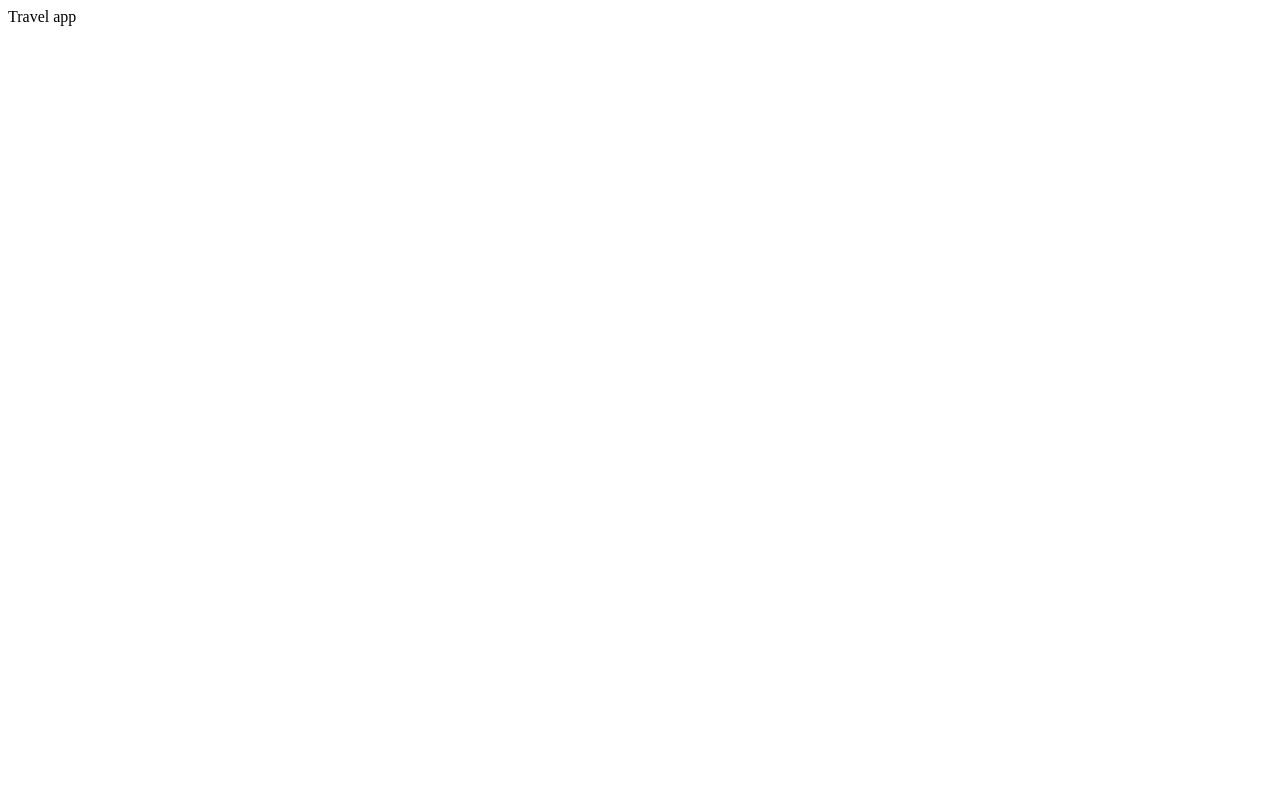
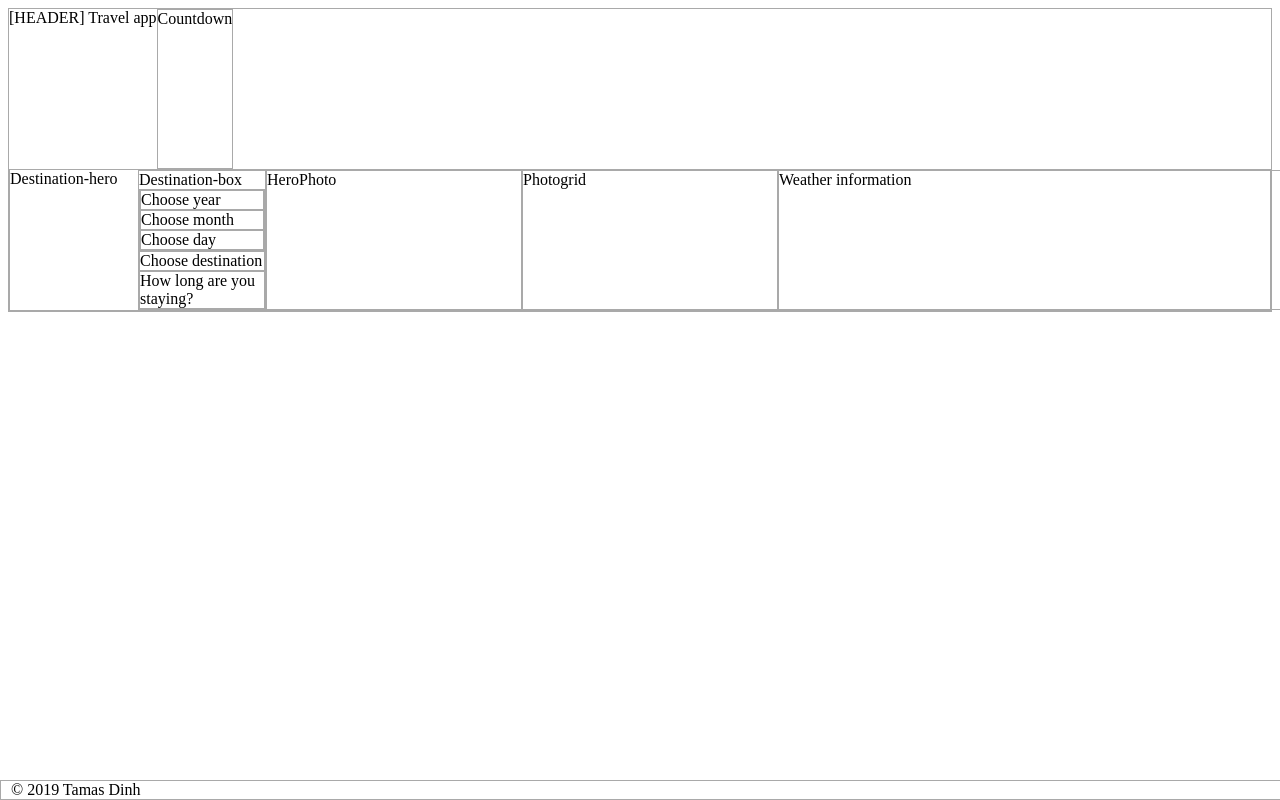
Before and after one commit to tamasdinh/travel-planner-app, a website built with webpack: page src/client/views/index.html in a window 1280 px wide. Built offline with nearby package versions, Linux system fonts and the light colour scheme.

Commit message:
style: added basic layout

```diff
--- a/src/client/styles/base.scss
+++ b/src/client/styles/base.scss
@@ -1,11 +1,32 @@
+$std-border: 1px solid darkgrey;
+
+body, section, footer {
+  border: $std-border;
+}
+
 body {
-  display: grid;
+  display: flex;
+  flex-direction: column;
 }
 
 header {
-  display: block;
+  display: flex;
+  height: 20vh;
 }
 
 footer {
   display: flex;
+  position: fixed;
+  width: 100%;
+  bottom: 0px;
+  left: 0;
+  padding-left: 10px;
 }
+
+
+/* Trip layout */
+
+.trip-container {
+  display: grid;
+  grid-template-columns: 10vw 10vw 20vw 20vw 40vw;
+}
--- a/src/client/views/index.html
+++ b/src/client/views/index.html
@@ -9,13 +9,35 @@
 
   <body>
     <header>
-      Travel app
+      [HEADER] Travel app
+      <section>Countdown</section>
     </header>
+
+    <section class='trip-container'>
+      Destination-hero
+      <section class='destination-box'>
+        Destination-box
+        <section class='destination-date'>
+          <section>Choose year</section>
+          <section>Choose month</section>
+          <section>Choose day</section>
+        </section>
+        <section class='destination-select'>
+          Choose destination
+        </section>
+        <section class='destination-duration'>
+          How long are you staying?
+        </section>
+      </section>
+      <section class='hero-shot'>HeroPhoto</section>
+      <section class='photo-grid'>Photogrid</section>
+      <section class='weather-results'>Weather information</section>
+    </section>
 
   </body>
 
   <footer>
-
+    &copy 2019 Tamas Dinh
   </footer>
 
 </html>
```
